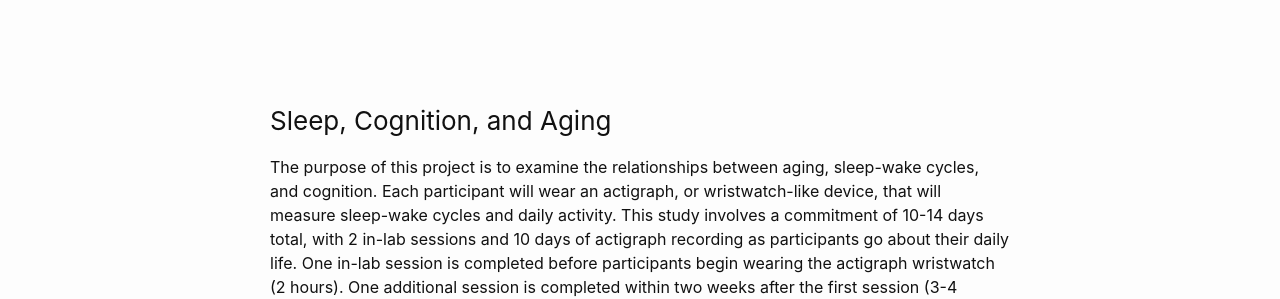
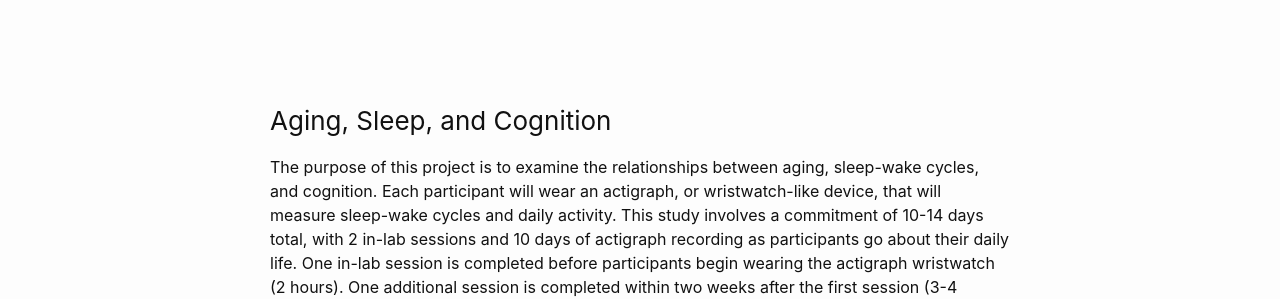
Before and after one commit to UTCogNeuroLab/UTCogNeuroLab.github.io, a Jekyll site: the page built from studies.md, in a window 1280 px wide. Shown: the part 559-858 px from the top of the page. Built offline with Jekyll 4.4.1, drawn with Linux system fonts in a browser that asks for light colours; nearby versions of some CDN libraries.

```diff
--- a/studies.md
+++ b/studies.md
@@ -18,7 +18,7 @@ The purpose of the study is to investigate the validity of wearable and home hea
 ### [I'm interested!](https://redcap.prc.utexas.edu/redcap/surveys/?s=CPRNKN7TW9) <br> <br> <br>
 
 
-### Sleep, Cognition, and Aging
+### Aging, Sleep, and Cognition
 
 The purpose of this project is to examine the relationships between aging, sleep-wake cycles, and cognition. Each participant will wear an actigraph, or wristwatch-like device, that will measure sleep-wake cycles and daily activity. This study involves a commitment of 10-14 days total, with 2 in-lab sessions and 10 days of actigraph recording as participants go about their daily life. One in-lab session is completed before participants begin wearing the actigraph wristwatch (2 hours). One additional session is completed within two weeks after the first session (3-4 hours).
 
```
